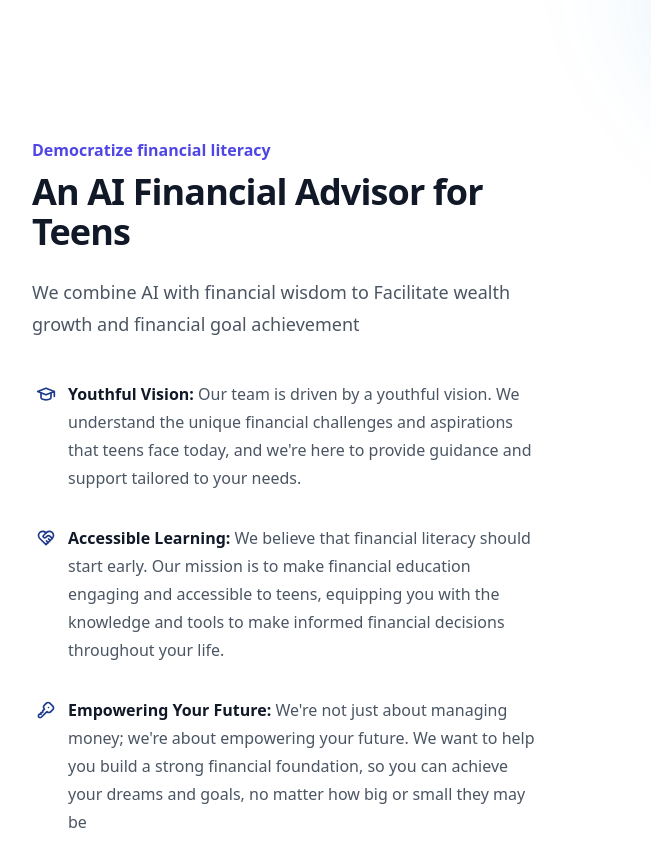
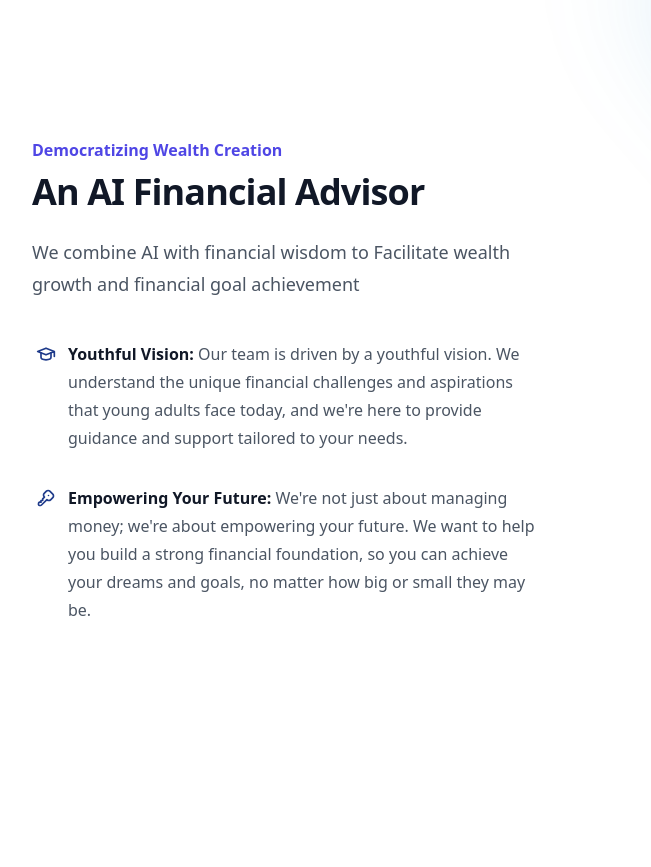
Before and after one commit to Eric1K/TotalFinance, a website: page pages/index.html in a window 1280 px wide. Shown: the part 860-1727 px from the top of the page, 0-651 px from the left. After the commit the page ends 1612 px from the top, so only its background shows below. Drawn offline with Linux system fonts and the light colour scheme.

Commit message:
meeting small fixes

```diff
--- a/pages/index.html
+++ b/pages/index.html
@@ -116,8 +116,8 @@
             <div class="mx-auto grid max-w-2xl grid-cols-1 gap-x-8 gap-y-16 sm:gap-y-20 lg:mx-0 lg:max-w-none lg:grid-cols-2">
               <div class="lg:pr-8 lg:pt-4">
                 <div class="lg:max-w-lg">
-                  <h2 class="text-base font-semibold leading-7 text-indigo-600">Democratize financial literacy</h2>
-                  <p class="mt-2 text-3xl font-bold tracking-tight text-gray-900 sm:text-4xl">An AI Financial Advisor for Teens</p>
+                  <h2 class="text-base font-semibold leading-7 text-indigo-600">Democratizing Wealth Creation</h2>
+                  <p class="mt-2 text-3xl font-bold tracking-tight text-gray-900 sm:text-4xl">An AI Financial Advisor</p>
                   <p class="mt-6 text-lg leading-8 text-gray-600">We combine AI with financial wisdom to Facilitate wealth growth and financial goal achievement</p>
                   <dl class="mt-10 max-w-xl space-y-8 text-base leading-7 text-gray-600 lg:max-w-none">
                     <div class="relative pl-9">
@@ -129,20 +129,7 @@
                        </svg>
                         Youthful Vision:
                       </dt>
-                      <dd class="inline">Our team is driven by a youthful vision. We understand the unique financial challenges and aspirations that teens face today, and we're here to provide guidance and support tailored to your needs.</dd>
-                    </div>
-                    <div class="relative pl-9">
-                      <dt class="inline font-semibold text-gray-900">
-                        <svg xmlns="http://www.w3.org/2000/svg" class="absolute left-1 top-1 h-5 w-5 text-blue-900" width="24" height="24" viewBox="0 0 24 24" stroke-width="2" stroke="currentColor" fill="none" stroke-linecap="round" stroke-linejoin="round">
-                          <path stroke="none" d="M0 0h24v24H0z" fill="none"></path>
-                          <path d="M19.5 12.572l-7.5 7.428l-7.5 -7.428a5 5 0 1 1 7.5 -6.566a5 5 0 1 1 7.5 6.572"></path>
-                          <path d="M12 6l-3.293 3.293a1 1 0 0 0 0 1.414l.543 .543c.69 .69 1.81 .69 2.5 0l1 -1a3.182 3.182 0 0 1 4.5 0l2.25 2.25"></path>
-                          <path d="M12.5 15.5l2 2"></path>
-                          <path d="M15 13l2 2"></path>
-                       </svg>
-                        Accessible Learning:
-                      </dt>
-                      <dd class="inline">We believe that financial literacy should start early. Our mission is to make financial education engaging and accessible to teens, equipping you with the knowledge and tools to make informed financial decisions throughout your life.</dd>
+                      <dd class="inline">Our team is driven by a youthful vision. We understand the unique financial challenges and aspirations that young adults face today, and we're here to provide guidance and support tailored to your needs.</dd>
                     </div>
                     <div class="relative pl-9">
                       <dt class="inline font-semibold text-gray-900">
@@ -153,7 +140,7 @@
                        </svg>
                         Empowering Your Future:
                       </dt>
-                      <dd class="inline">We're not just about managing money; we're about empowering your future. We want to help you build a strong financial foundation, so you can achieve your dreams and goals, no matter how big or small they may be</dd>
+                      <dd class="inline">We're not just about managing money; we're about empowering your future. We want to help you build a strong financial foundation, so you can achieve your dreams and goals, no matter how big or small they may be.</dd>
                     </div>
                   </dl>
                 </div>
```
Also changed, not shown: pages/launch.html (+1 -1 lines), pages/pricing.html (+1 -2 lines).
